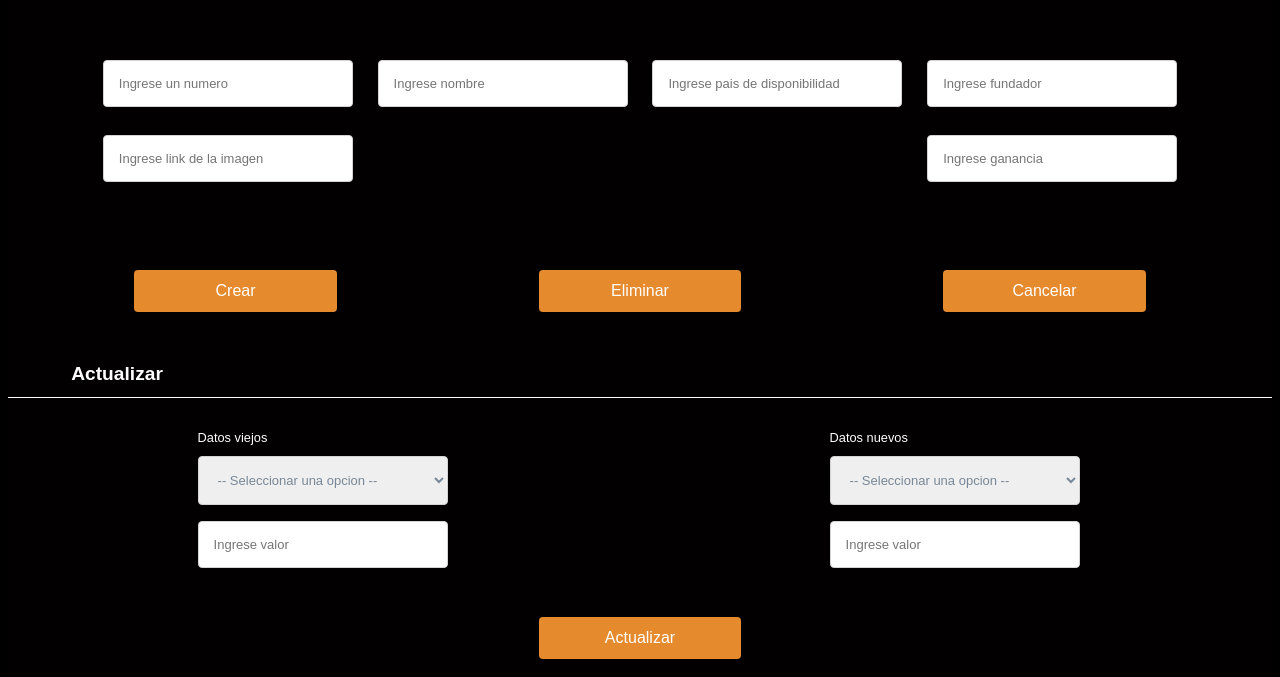
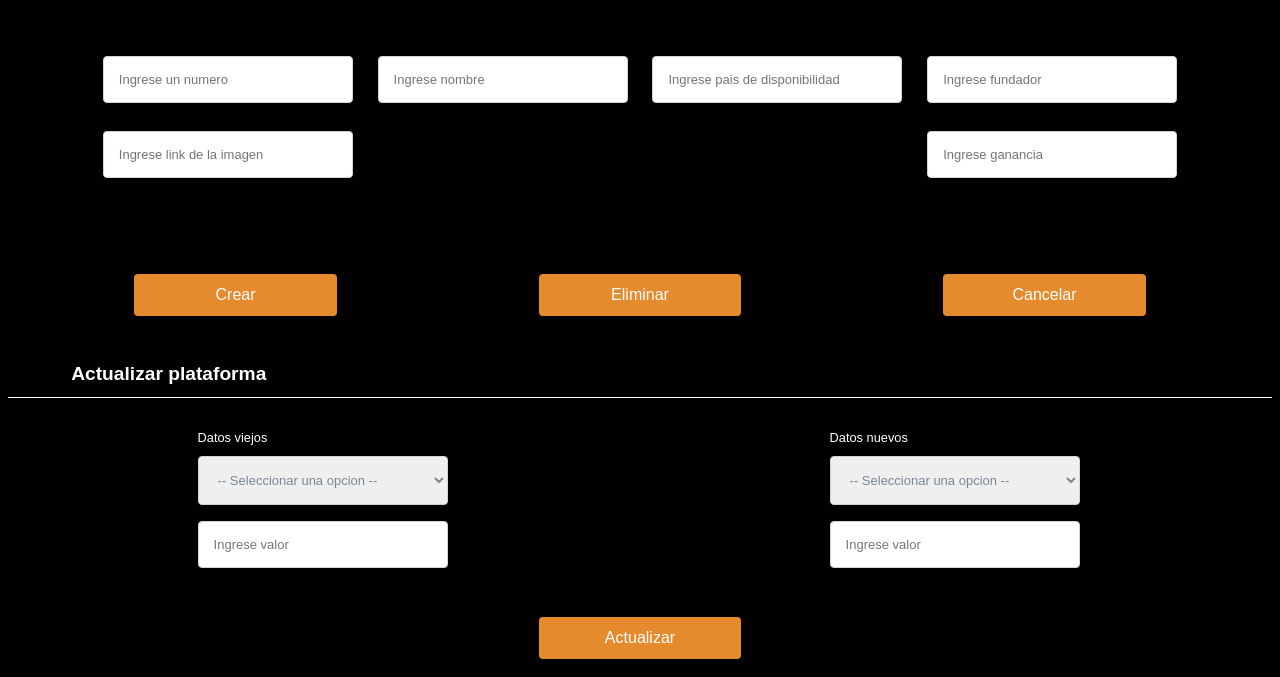
Before and after one commit to dele20361/bd2_p3, a Flask app: page /editPlatform in a window 1280 px wide. Shown: the part 91-768 px from the top of the page. Run offline with Flask 3, Linux system fonts and the light colour scheme.

Commit message:
minor fix

```diff
--- a/template/editPlatform.html
+++ b/template/editPlatform.html
@@ -11,8 +11,9 @@
         </header>
 
         <div class = "fullscreen">
-            <form method="POST">
+            <!-- <form method="POST"> -->
                 <div class="container" >
+                    <form method="POST">
                     <div class="content">
                         <input class="controls" type="number" name="ids" id="ids" placeholder="Ingrese un numero">
                         <input class="controls" type="text" name="name" id="name" placeholder="Ingrese nombre">
@@ -21,15 +22,16 @@
                         <input class="controls" type="text" name="image_link" id="image_link" placeholder="Ingrese link de la imagen">
                         <input class="controls" type="number" name="profit" id="profit" placeholder="Ingrese ganancia">
                     </div>
-
+                    </form>
                     <div class="Conteiner_btn">
                         <input class="botons" name='submit' type="submit" value="Crear">
                         <input class="botons" name='submit' type="submit" value="Eliminar">
-                        <input class="botons" name='submit' type="submit" value="Cancelar" id="salir">
+                        <input class="botons" name='submit' type="submit" value="Cancelar" id="salir" onclick="redirectToplatform()">
                     </div>
+
                 </div>
-
-                <h2> Actualizar </h2>
+             <form method="POST">
+                <h2> Actualizar plataforma </h2>
                 <div class="container2" >
                     <div class="content2">
                         <text> Datos viejos </text>
@@ -66,8 +68,7 @@
             </form>
             <script>
                 function redirectToplatform() {
-                    window.location.href = "{{ url_for('platformr') }}";
-
+                    window.location.href = "{{ url_for('platfomr') }}";
                 }
             </script>
 
```
